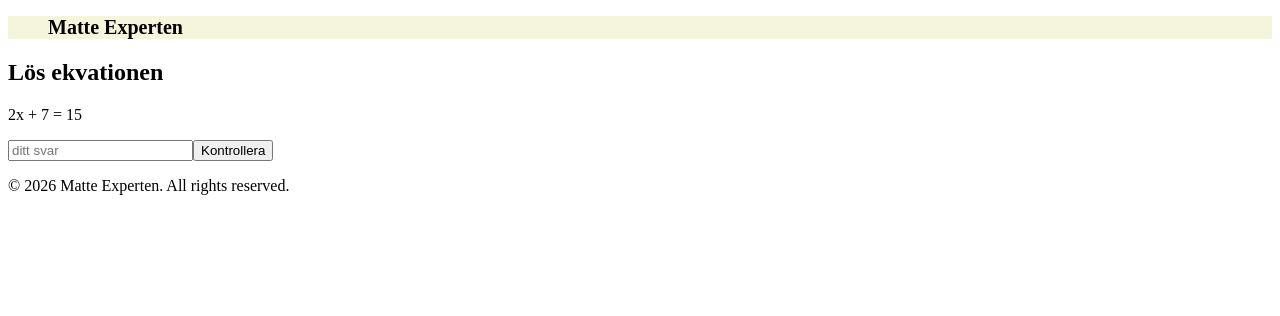
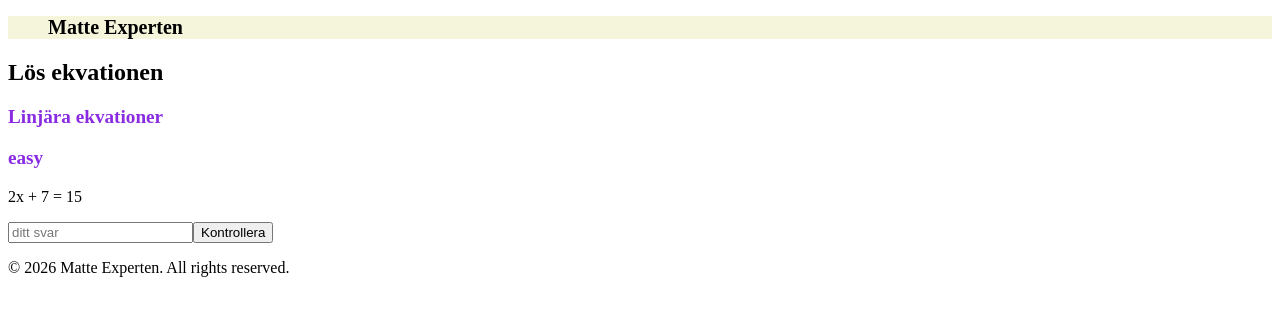
Before and after one commit to MattiasWaern/MatteSida, a React (Vite) app in the folder frontend/: page / in a window 1280 px wide. Shown: the top 316 px of the page. Built offline with nearby package versions, Linux system fonts and the light colour scheme.

Commit message:
commit
lade till css

```diff
--- a/frontend/src/components/math.jsx
+++ b/frontend/src/components/math.jsx
@@ -1,4 +1,5 @@
 import { useState } from "react";
+import '../styles/math.css'
 
 function MathQuiz() {
   const [answer, setAnswer] = useState("");
@@ -39,6 +40,8 @@ function MathQuiz() {
   return (
     <section>
       <h2>Lös ekvationen</h2>
+      <h3>{randomQuestion.category}</h3>
+      <h3>{randomQuestion.difficulty}</h3>
 
       <p>{randomQuestion.text}</p>
 
--- /dev/null
+++ b/frontend/src/styles/math.css
@@ -0,0 +1,4 @@
+h3{
+    color: blueviolet;
+    font-size: 1.2rem;
+}
```
